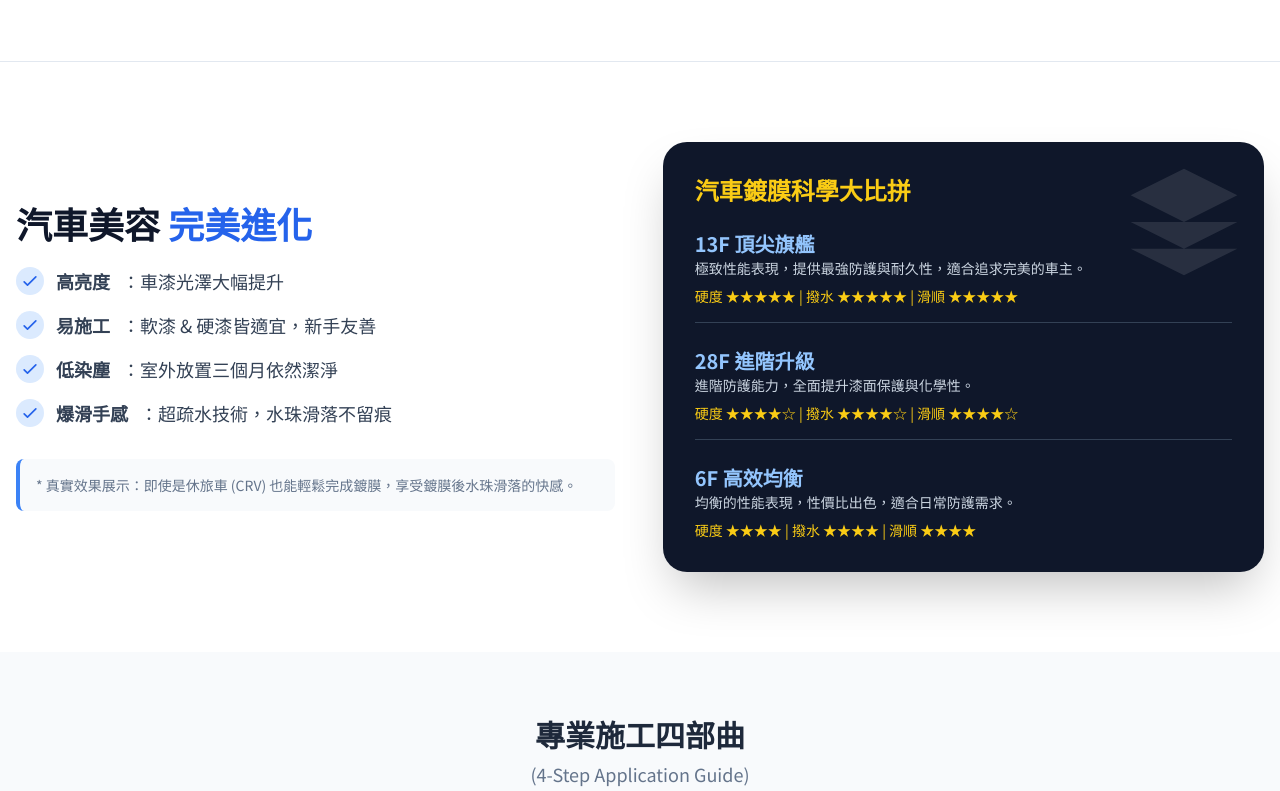
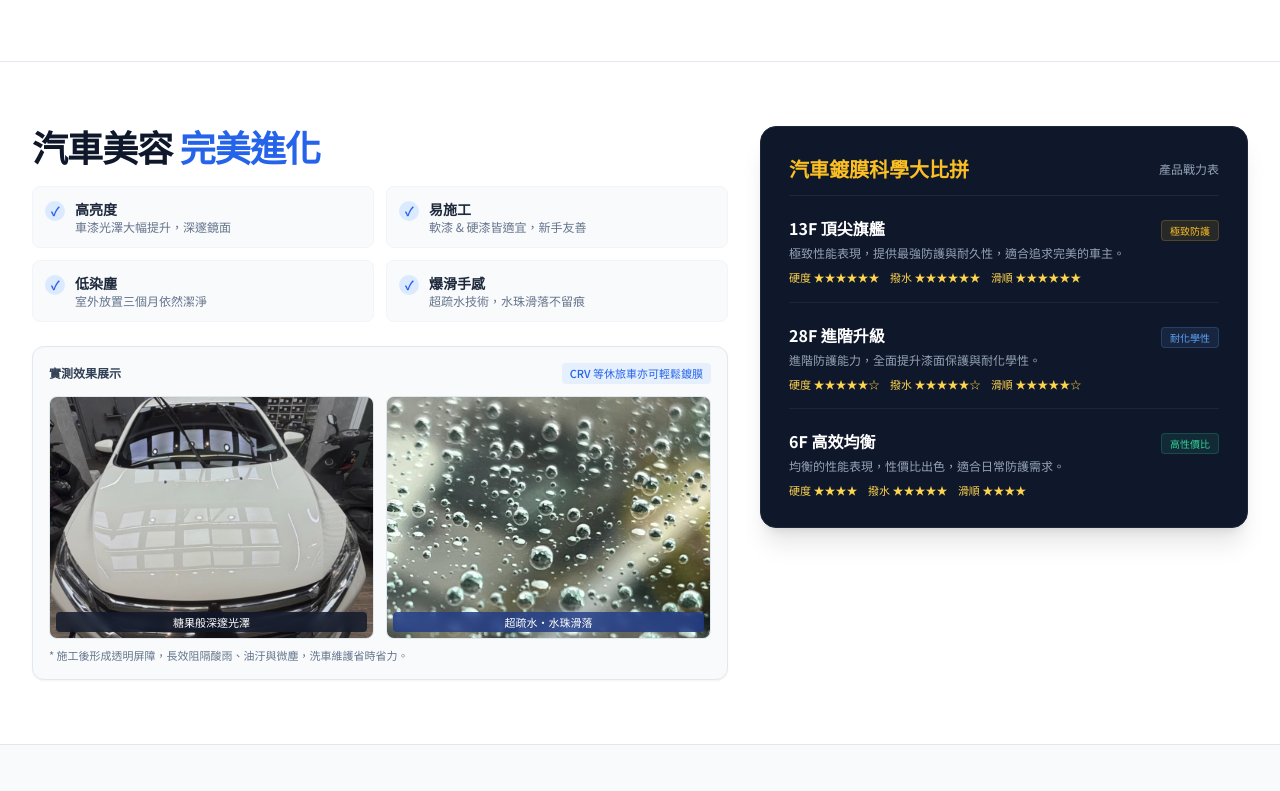
Before and after one commit to geniuspower20260929/coat-artisan, a plain HTML site: page index.html in a window 1280 px wide. Shown: the part 1721-2512 px from the top of the page. Drawn offline with nearby package versions, Linux system fonts and the light colour scheme.

Commit message:
Add files via upload

```diff
--- a/index.html
+++ b/index.html
@@ -297,61 +297,140 @@
 
 
     <!-- 汽車美容 (Auto) -->
-    <section id="auto" class="py-20 px-4 bg-white">
-        <div class="max-w-7xl mx-auto">
-            <div class="flex flex-col md:flex-row items-center gap-12">
-                <div class="w-full md:w-1/2">
-                    <h2 class="text-4xl font-black text-slate-900 mb-6">汽車美容 <span class="text-blue-600">完美進化</span></h2>
-                    <ul class="space-y-4 mb-8 text-lg text-slate-700">
-                        <li class="flex items-center gap-3">
-                            <span class="bg-blue-100 text-blue-600 p-1 rounded-full"><svg class="w-5 h-5" fill="none" stroke="currentColor" viewBox="0 0 24 24"><path stroke-linecap="round" stroke-linejoin="round" stroke-width="2" d="M5 13l4 4L19 7"></path></svg></span>
-                            <strong>高亮度</strong>：車漆光澤大幅提升
-                        </li>
-                        <li class="flex items-center gap-3">
-                            <span class="bg-blue-100 text-blue-600 p-1 rounded-full"><svg class="w-5 h-5" fill="none" stroke="currentColor" viewBox="0 0 24 24"><path stroke-linecap="round" stroke-linejoin="round" stroke-width="2" d="M5 13l4 4L19 7"></path></svg></span>
-                            <strong>易施工</strong>：軟漆 & 硬漆皆適宜，新手友善
-                        </li>
-                        <li class="flex items-center gap-3">
-                            <span class="bg-blue-100 text-blue-600 p-1 rounded-full"><svg class="w-5 h-5" fill="none" stroke="currentColor" viewBox="0 0 24 24"><path stroke-linecap="round" stroke-linejoin="round" stroke-width="2" d="M5 13l4 4L19 7"></path></svg></span>
-                            <strong>低染塵</strong>：室外放置三個月依然潔淨
-                        </li>
-                        <li class="flex items-center gap-3">
-                            <span class="bg-blue-100 text-blue-600 p-1 rounded-full"><svg class="w-5 h-5" fill="none" stroke="currentColor" viewBox="0 0 24 24"><path stroke-linecap="round" stroke-linejoin="round" stroke-width="2" d="M5 13l4 4L19 7"></path></svg></span>
-                            <strong>爆滑手感</strong>：超疏水技術，水珠滑落不留痕
-                        </li>
-                    </ul>
-                    <p class="text-sm text-slate-500 bg-slate-50 p-4 rounded-lg border-l-4 border-blue-500">
-                        * 真實效果展示：即使是休旅車 (CRV) 也能輕鬆完成鍍膜，享受鍍膜後水珠滑落的快感。
-                    </p>
+    <!-- 汽車美容區塊 -->
+    <section id="car" class="py-16 bg-white border-b border-slate-200">
+        <div class="max-w-7xl mx-auto px-4 sm:px-6 lg:px-8">
+            <div class="grid grid-cols-1 lg:grid-cols-12 gap-8 items-start">
+
+                <!-- 左側欄位 (佔 7 格)：標題、特點與緊湊實測圖 -->
+                <div class="lg:col-span-7 flex flex-col justify-between h-full space-y-6">
+                    <div>
+                        <h2 class="text-3xl font-extrabold text-slate-900 tracking-tight sm:text-4xl">
+                            汽車美容 <span class="text-blue-600">完美進化</span>
+                        </h2>
+
+                        <!-- 四大特色標籤 -->
+                        <div class="grid grid-cols-1 sm:grid-cols-2 gap-3 mt-5">
+                            <div class="flex items-start gap-2.5 bg-slate-50 p-3 rounded-lg border border-slate-100">
+                                <span class="w-5 h-5 rounded-full bg-blue-100 text-blue-600 flex items-center justify-center text-xs font-bold shrink-0 mt-0.5">✓</span>
+                                <div class="text-xs">
+                                    <span class="font-bold text-slate-800 block text-sm">高亮度</span>
+                                    <span class="text-slate-500">車漆光澤大幅提升，深邃鏡面</span>
+                                </div>
+                            </div>
+                            <div class="flex items-start gap-2.5 bg-slate-50 p-3 rounded-lg border border-slate-100">
+                                <span class="w-5 h-5 rounded-full bg-blue-100 text-blue-600 flex items-center justify-center text-xs font-bold shrink-0 mt-0.5">✓</span>
+                                <div class="text-xs">
+                                    <span class="font-bold text-slate-800 block text-sm">易施工</span>
+                                    <span class="text-slate-500">軟漆 & 硬漆皆適宜，新手友善</span>
+                                </div>
+                            </div>
+                            <div class="flex items-start gap-2.5 bg-slate-50 p-3 rounded-lg border border-slate-100">
+                                <span class="w-5 h-5 rounded-full bg-blue-100 text-blue-600 flex items-center justify-center text-xs font-bold shrink-0 mt-0.5">✓</span>
+                                <div class="text-xs">
+                                    <span class="font-bold text-slate-800 block text-sm">低染塵</span>
+                                    <span class="text-slate-500">室外放置三個月依然潔淨</span>
+                                </div>
+                            </div>
+                            <div class="flex items-start gap-2.5 bg-slate-50 p-3 rounded-lg border border-slate-100">
+                                <span class="w-5 h-5 rounded-full bg-blue-100 text-blue-600 flex items-center justify-center text-xs font-bold shrink-0 mt-0.5">✓</span>
+                                <div class="text-xs">
+                                    <span class="font-bold text-slate-800 block text-sm">爆滑手感</span>
+                                    <span class="text-slate-500">超疏水技術，水珠滑落不留痕</span>
+                                </div>
+                            </div>
+                        </div>
+                    </div>
+
+                    <!-- 實測對照卡片 (並排雙圖展示：高光澤完工 vs 撥水防護對比) -->
+                    <div class="bg-slate-50 p-4 rounded-xl border border-slate-200 shadow-sm">
+                        <div class="flex items-center justify-between mb-3">
+                            <span class="text-xs font-bold text-slate-700">實測效果展示</span>
+                            <span class="text-[11px] text-blue-600 bg-blue-100/60 px-2 py-0.5 rounded font-medium">CRV 等休旅車亦可輕鬆鍍膜</span>
+                        </div>
+
+                        <div class="grid grid-cols-2 gap-3">
+                            <!-- 圖 1：高光澤成效 -->
+                            <div class="relative rounded-lg overflow-hidden border border-slate-200 aspect-[4/3] bg-slate-200">
+                                <img src="images/car_gloss_finish.jpg" alt="高光澤完工" class="w-full h-full object-cover">
+                                <div class="absolute bottom-1.5 left-1.5 right-1.5 bg-slate-900/80 backdrop-blur-sm text-white text-[11px] py-0.5 px-1.5 rounded text-center truncate">
+                                    糖果般深邃光澤
+                                </div>
+                            </div>
+
+                            <!-- 圖 2：疏水與防護對比 -->
+                            <div class="relative rounded-lg overflow-hidden border border-slate-200 aspect-[4/3] bg-slate-200">
+                                <img src="images/car_dust_ours.jpg" alt="鍍膜防護實測" class="w-full h-full object-cover">
+                                <div class="absolute bottom-1.5 left-1.5 right-1.5 bg-blue-900/80 backdrop-blur-sm text-white text-[11px] py-0.5 px-1.5 rounded text-center truncate">
+                                    超疏水・水珠滑落
+                                </div>
+                            </div>
+                        </div>
+
+                        <p class="text-[11px] text-slate-500 mt-2.5 leading-tight">
+                            * 施工後形成透明屏障，長效阻隔酸雨、油汙與微塵，洗車維護省時省力。
+                        </p>
+                    </div>
                 </div>
 
-                <!-- 產品比較區塊 -->
-                <div class="w-full md:w-1/2 bg-slate-900 rounded-3xl p-8 text-white shadow-2xl relative overflow-hidden">
-                    <div class="absolute top-0 right-0 p-4 opacity-10">
-                        <svg class="w-32 h-32" fill="currentColor" viewBox="0 0 24 24"><path d="M12 2L2 7l10 5 10-5-10-5zM2 17l10 5 10-5M2 12l10 5 10-5"/></svg>
-                    </div>
-                    <h3 class="text-2xl font-bold mb-6 text-yellow-400">汽車鍍膜科學大比拼</h3>
-                    <div class="space-y-6 relative z-10">
-                        <div class="border-b border-slate-700 pb-4">
-                            <h4 class="text-xl font-bold text-blue-300">13F 頂尖旗艦</h4>
-                            <p class="text-sm text-slate-300 mb-2">極致性能表現，提供最強防護與耐久性，適合追求完美的車主。</p>
-                            <div class="flex text-yellow-400 text-sm">硬度 ★★★★★ | 撥水 ★★★★★ | 滑順 ★★★★★</div>
+                <!-- 右側欄位 (佔 5 格)：汽車鍍膜科學大比拼 (深色卡片) -->
+                <div class="lg:col-span-5 bg-slate-900 text-white p-6 sm:p-7 rounded-2xl shadow-xl border border-slate-800">
+                    <h3 class="text-xl font-bold text-amber-400 mb-5 pb-3 border-b border-slate-800 flex items-center justify-between">
+                        <span>汽車鍍膜科學大比拼</span>
+                        <span class="text-xs font-normal text-slate-400">產品戰力表</span>
+                    </h3>
+
+                    <div class="space-y-5">
+                        <!-- 13F -->
+                        <div class="border-b border-slate-800/80 pb-4">
+                            <div class="flex items-baseline justify-between mb-1">
+                                <h4 class="text-base font-bold text-white">13F 頂尖旗艦</h4>
+                                <span class="text-[10px] text-amber-400 bg-amber-400/10 px-2 py-0.5 rounded border border-amber-400/20">極致防護</span>
+                            </div>
+                            <p class="text-xs text-slate-400 mb-2">極致性能表現，提供最強防護與耐久性，適合追求完美的車主。</p>
+                            <div class="text-[11px] text-amber-300 space-x-2">
+                                <span>硬度 ★★★★★★</span>
+                                <span>撥水 ★★★★★★</span>
+                                <span>滑順 ★★★★★★</span>
+                            </div>
                         </div>
-                        <div class="border-b border-slate-700 pb-4">
-                            <h4 class="text-xl font-bold text-blue-300">28F 進階升級</h4>
-                            <p class="text-sm text-slate-300 mb-2">進階防護能力，全面提升漆面保護與化學性。</p>
-                            <div class="flex text-yellow-400 text-sm">硬度 ★★★★☆ | 撥水 ★★★★☆ | 滑順 ★★★★☆</div>
+
+                        <!-- 28F -->
+                        <div class="border-b border-slate-800/80 pb-4">
+                            <div class="flex items-baseline justify-between mb-1">
+                                <h4 class="text-base font-bold text-white">28F 進階升級</h4>
+                                <span class="text-[10px] text-blue-400 bg-blue-400/10 px-2 py-0.5 rounded border border-blue-400/20">耐化學性</span>
+                            </div>
+                            <p class="text-xs text-slate-400 mb-2">進階防護能力，全面提升漆面保護與耐化學性。</p>
+                            <div class="text-[11px] text-amber-300 space-x-2">
+                                <span>硬度 ★★★★★☆</span>
+                                <span>撥水 ★★★★★☆</span>
+                                <span>滑順 ★★★★★☆</span>
+                            </div>
                         </div>
+
+                        <!-- 6F -->
                         <div>
-                            <h4 class="text-xl font-bold text-blue-300">6F 高效均衡</h4>
-                            <p class="text-sm text-slate-300 mb-2">均衡的性能表現，性價比出色，適合日常防護需求。</p>
-                            <div class="flex text-yellow-400 text-sm">硬度 ★★★★ | 撥水 ★★★★ | 滑順 ★★★★</div>
+                            <div class="flex items-baseline justify-between mb-1">
+                                <h4 class="text-base font-bold text-white">6F 高效均衡</h4>
+                                <span class="text-[10px] text-emerald-400 bg-emerald-400/10 px-2 py-0.5 rounded border border-emerald-400/20">高性價比</span>
+                            </div>
+                            <p class="text-xs text-slate-400 mb-2">均衡的性能表現，性價比出色，適合日常防護需求。</p>
+                            <div class="text-[11px] text-amber-300 space-x-2">
+                                <span>硬度 ★★★★</span>
+                                <span>撥水 ★★★★★</span>
+                                <span>滑順 ★★★★</span>
+                            </div>
                         </div>
                     </div>
                 </div>
+
             </div>
         </div>
     </section>
+
+
+
 
     <!-- 施工四部曲 -->
     <section class="py-16 px-4 bg-slate-50">
```
Also changed, not shown: images/car_dust_other.jpg (added), images/car_dust_ours.jpg (added), images/car_gloss_finish.jpg (added).
